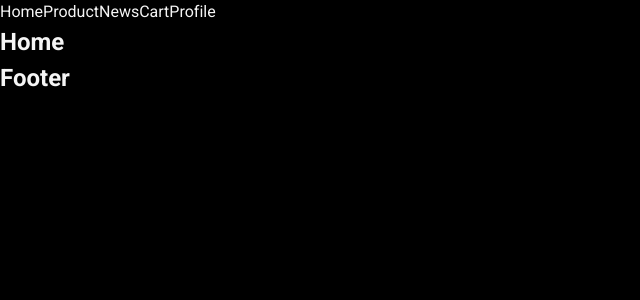
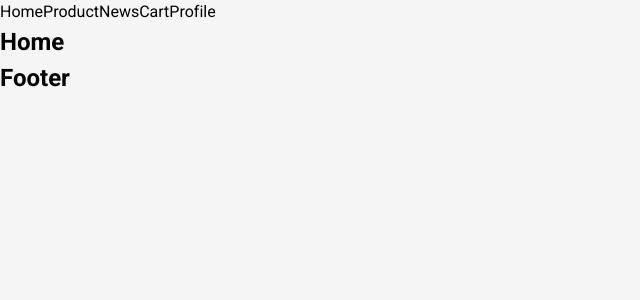
Before and after one commit to tranhaduy9824/smart-store-client, a React (Create React App) app: page / in a window 1280 px wide. Shown: the top 300 px of the page, without its empty margins (0-640 px from the left). Built offline with nearby package versions, Linux system fonts and the light colour scheme.

Commit message:
change primary color

```diff
--- a/src/components/GlobalStyles/GlobalStyles.scss
+++ b/src/components/GlobalStyles/GlobalStyles.scss
@@ -2,6 +2,7 @@
 @import url('https://fonts.googleapis.com/css2?family=Roboto:wght@300;400;500;600;700&display=swap');
 
 :root {
+    --primary: #5935b3;
     --black: #000;
     --white: #f5f5f5;
 }
@@ -21,8 +22,8 @@ body {
     font-size: 1.6rem;
     line-height: 1.5;
     text-rendering: optimizeSpeed;
-    background-color: var(--black);
-    color: var(--white);
+    background-color: var(--white);
+    color: var(--black);
 }
 
 button,
@@ -31,13 +32,13 @@ input,
     outline: none;
     border: none;
     background-color: transparent;
-    color: var(--white);
+    color: var(--black);
     text-align: left;
     font-size: 1.6rem;
     line-height: 1.5;
 }
 
 a {
-    color: var(--white);
+    color: var(--black);
     text-decoration: none;
 }
```
